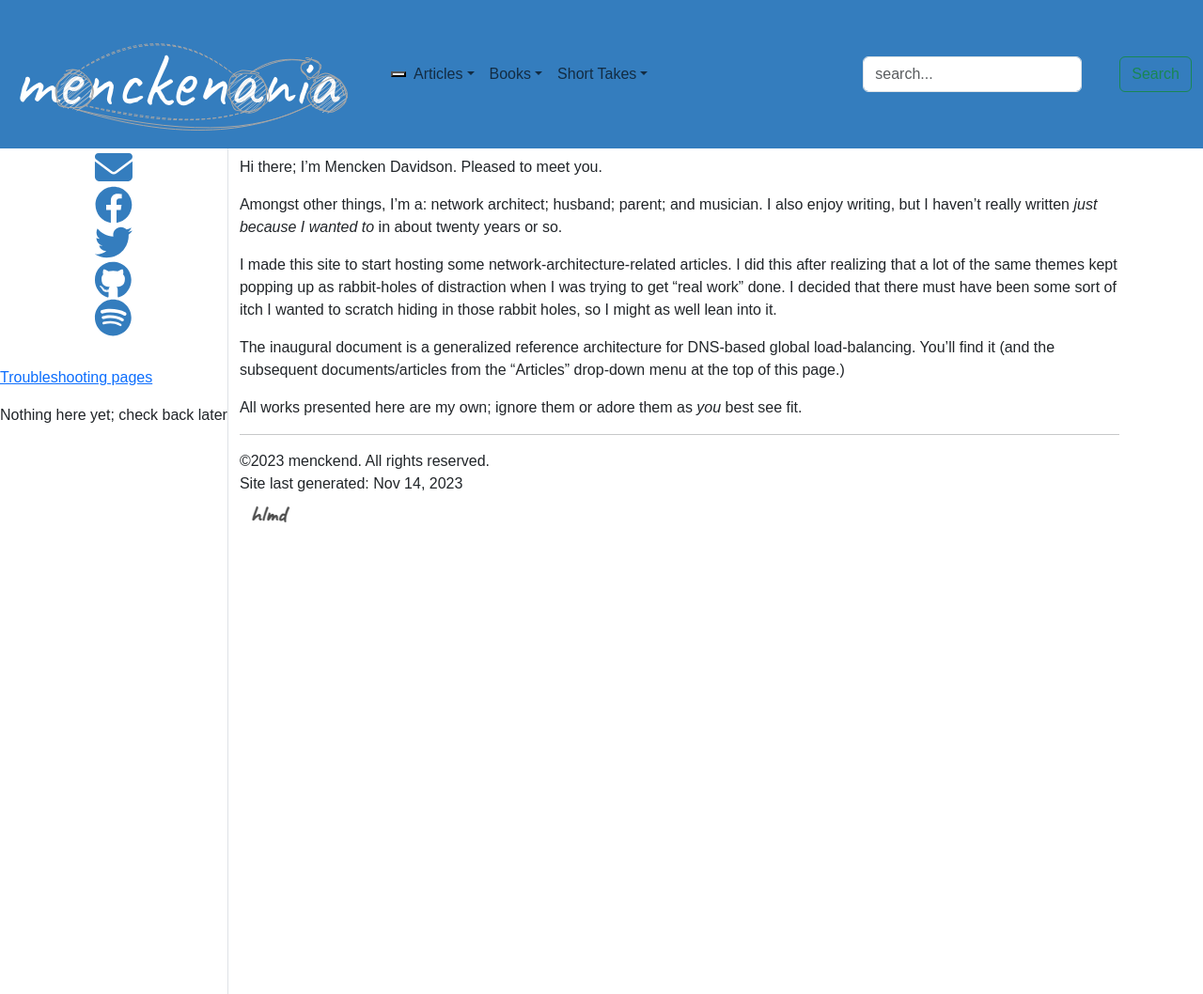
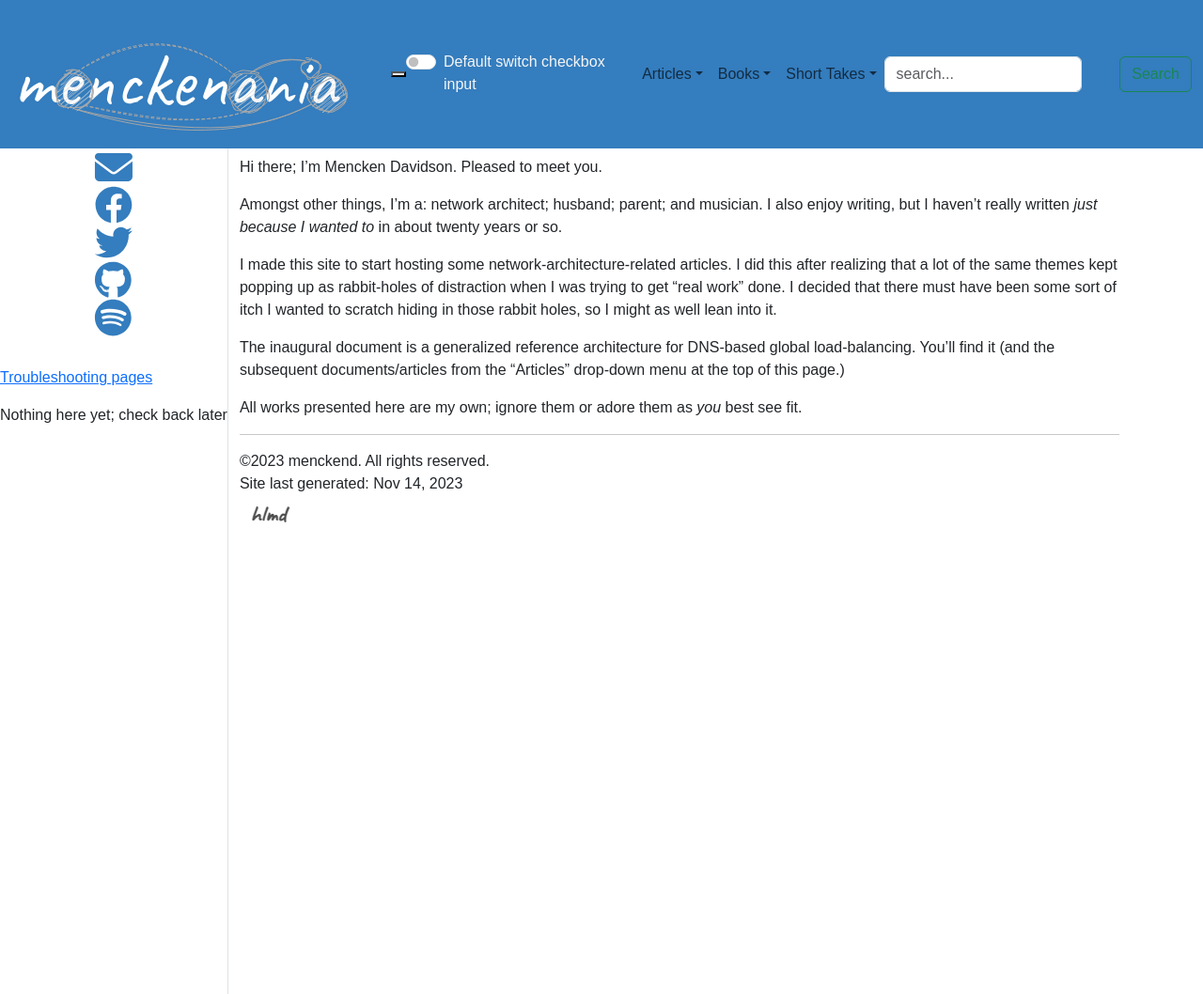
Before and after one commit to menckend/alpha, a Jekyll site: the page built from index.md, in a window 1280 px wide. Shown: the whole page at 94% size. Built offline with Jekyll 4.4.1, drawn with Linux system fonts in a browser that asks for light colours; nearby versions of some CDN libraries; some web fonts are replaced; comment, search, counter and statistics services are not loaded.

Commit message:
Update topnav.html

```diff
--- a/_includes/topnav.html
+++ b/_includes/topnav.html
@@ -11,6 +11,11 @@
 
         {% comment %} toggle sidebar button {% endcomment %}
         <button data-bs-target="#sidebar" data-bs-toggle="collapse" class="bi-toggle-off"></button>
+
+        <div class="form-check form-switch">
+            <input class="form-check-input" type="checkbox" role="switch" id="flexSwitchCheckDefault">
+            <label class="form-check-label" for="flexSwitchCheckDefault">Default switch checkbox input</label>
+          </div>
 
         <div class="collapse navbar-collapse" id="navbarSupportedContent">
 
```
